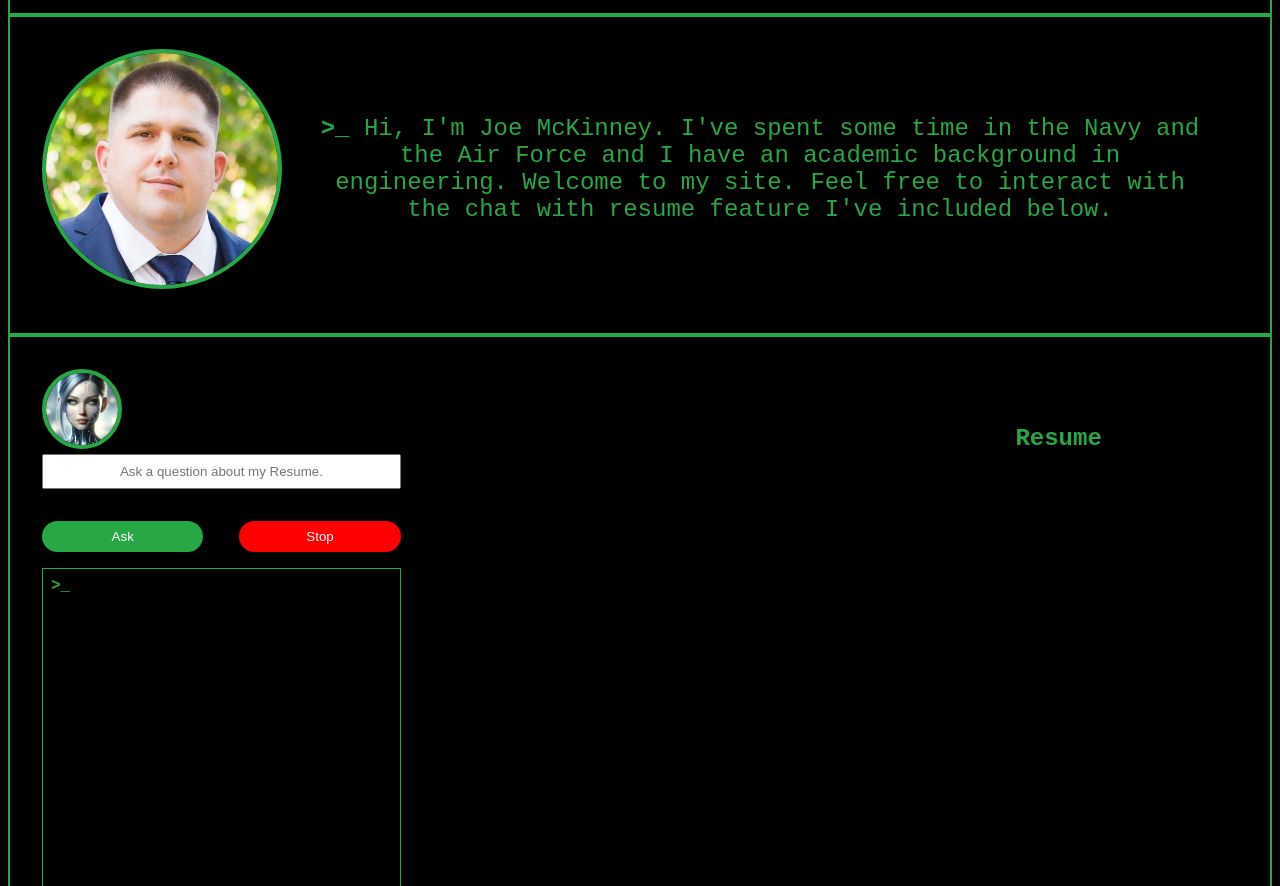
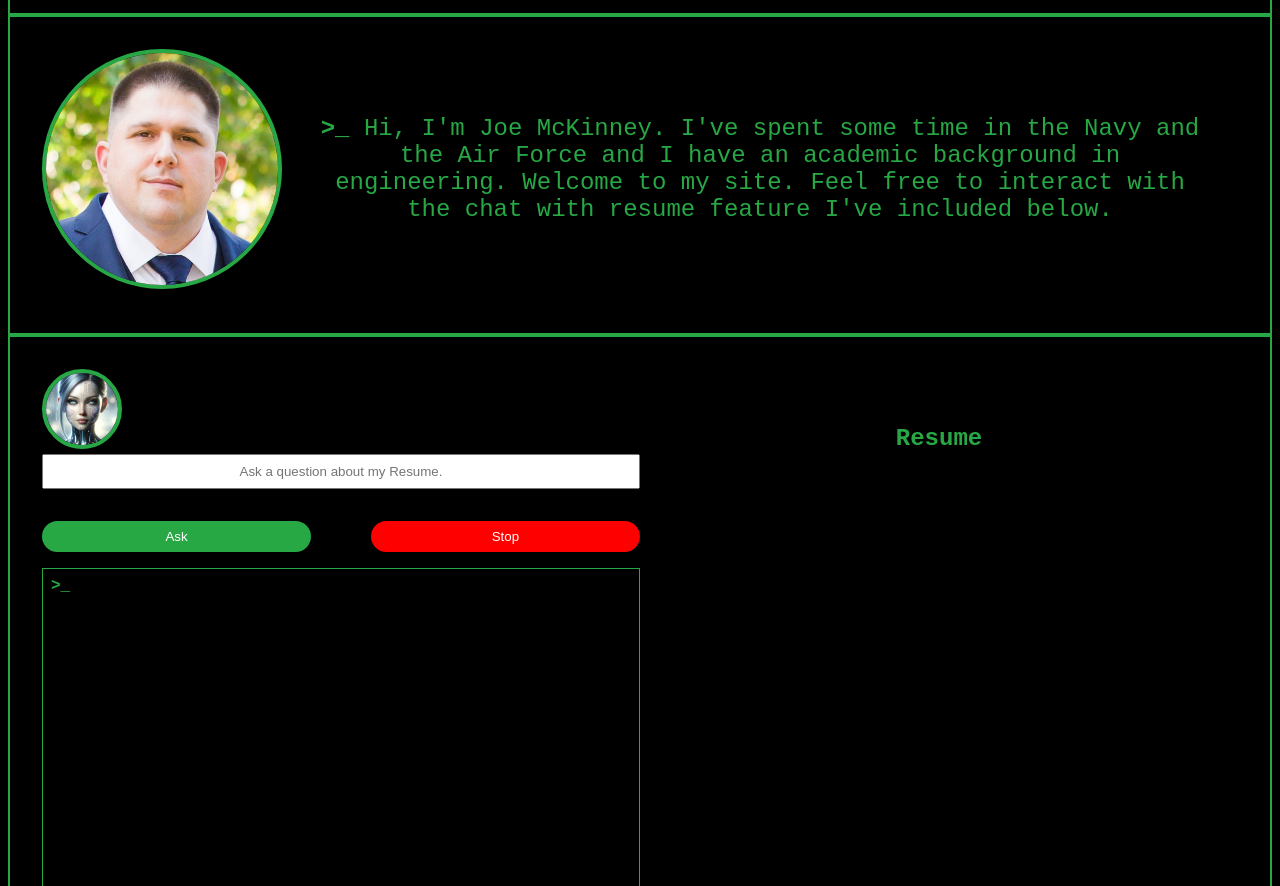
Before and after one commit to Joecode22/Chat-With-ResumeV2, a plain HTML site: page index.html in a window 1280 px wide. Shown: the part 66-952 px from the top of the page. Drawn offline with Linux system fonts and the light colour scheme.

Commit message:
restyling so main only has 2 divisions

```diff
--- a/styles.css
+++ b/styles.css
@@ -113,7 +113,6 @@ main {
   height: 100%;
   padding: 0;
   margin: 0;
-  width:30%;
 }
 
 .chat img {
@@ -184,7 +183,6 @@ form button:active {
 }
 
 .resume {
-  width: 30%;
   height: 100%;
   padding: 2rem;
   display: flex;
```
